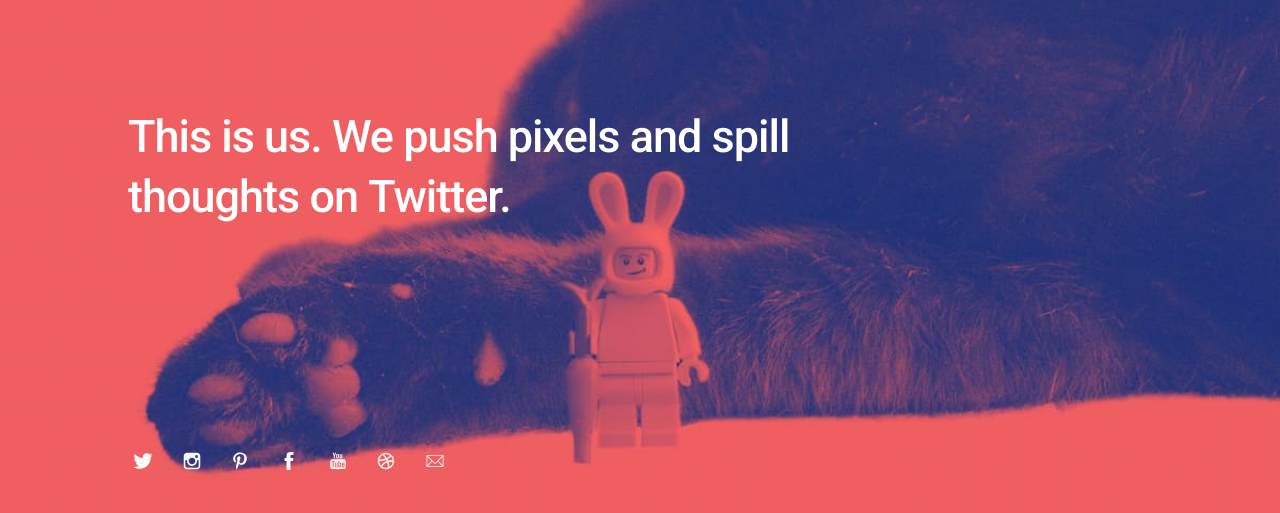
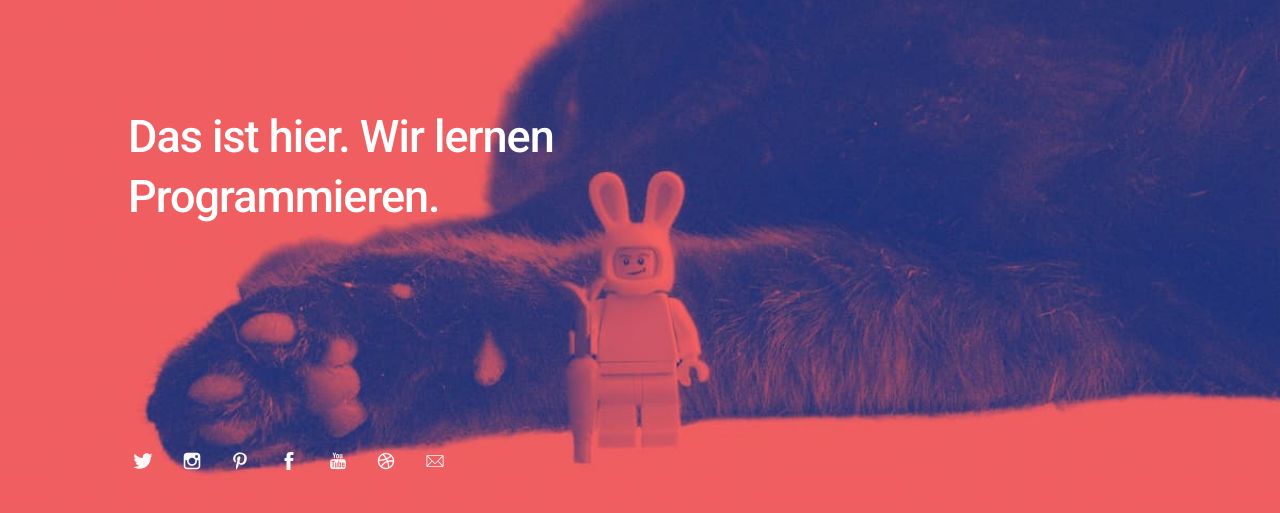
Before and after one commit to annianna/annianna.github.io, a plain HTML site: page index.html in a window 1280 px wide. Shown: the part 229-742 px from the top of the page. Drawn offline with Linux system fonts and the light colour scheme.

Commit message:
Überschrift geändert

```diff
--- a/index.html
+++ b/index.html
@@ -47,7 +47,7 @@
 
 		<div class="bio">
 
-			<p>This is us. We push pixels and spill thoughts on Twitter.</p>
+			<p>Das ist hier. Wir lernen Programmieren.</p>
 
 		</div>
 
```
